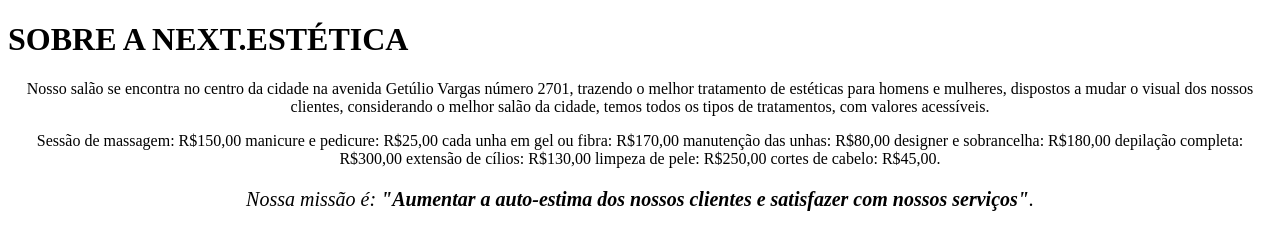
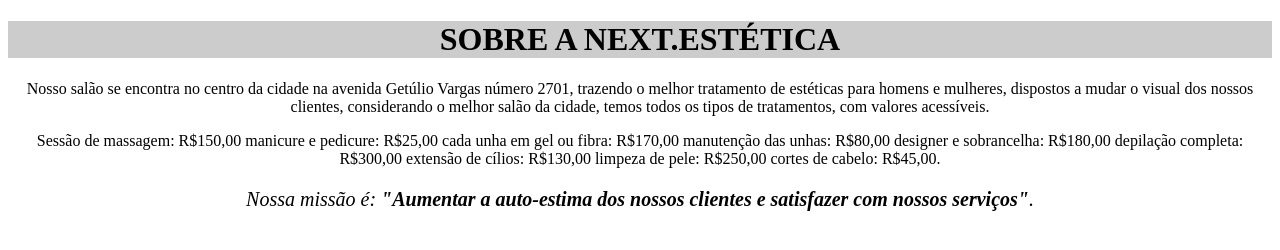
Before and after one commit to orchelxz/site.html, a plain HTML site: page index.html in a window 1280 px wide. Drawn offline with Linux system fonts and the light colour scheme.

Commit message:
Update index.html

```diff
--- a/index.html
+++ b/index.html
@@ -13,7 +13,7 @@
    </head>
 
    <body>
-       <h1 >SOBRE A NEXT.ESTÉTICA</h1>
+       <h1 style="text-align: center; background: #CCCCCC" >SOBRE A NEXT.ESTÉTICA</h1>
 
        <p >Nosso salão se encontra no centro da cidade na avenida Getúlio Vargas número 2701, trazendo o melhor tratamento de estéticas para homens e mulheres,
 dispostos a mudar o visual dos nossos clientes, considerando o melhor salão da cidade, temos todos os tipos de tratamentos, com valores acessíveis.</p>
```
